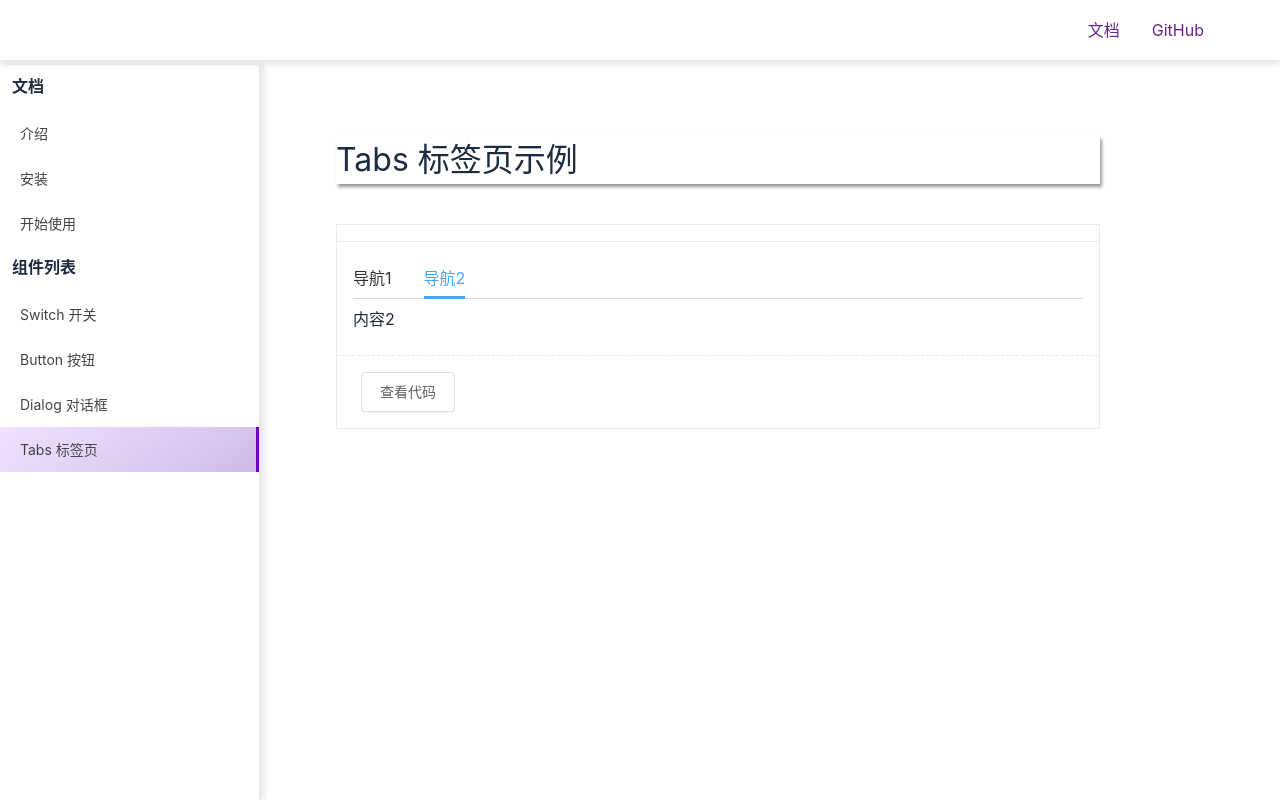
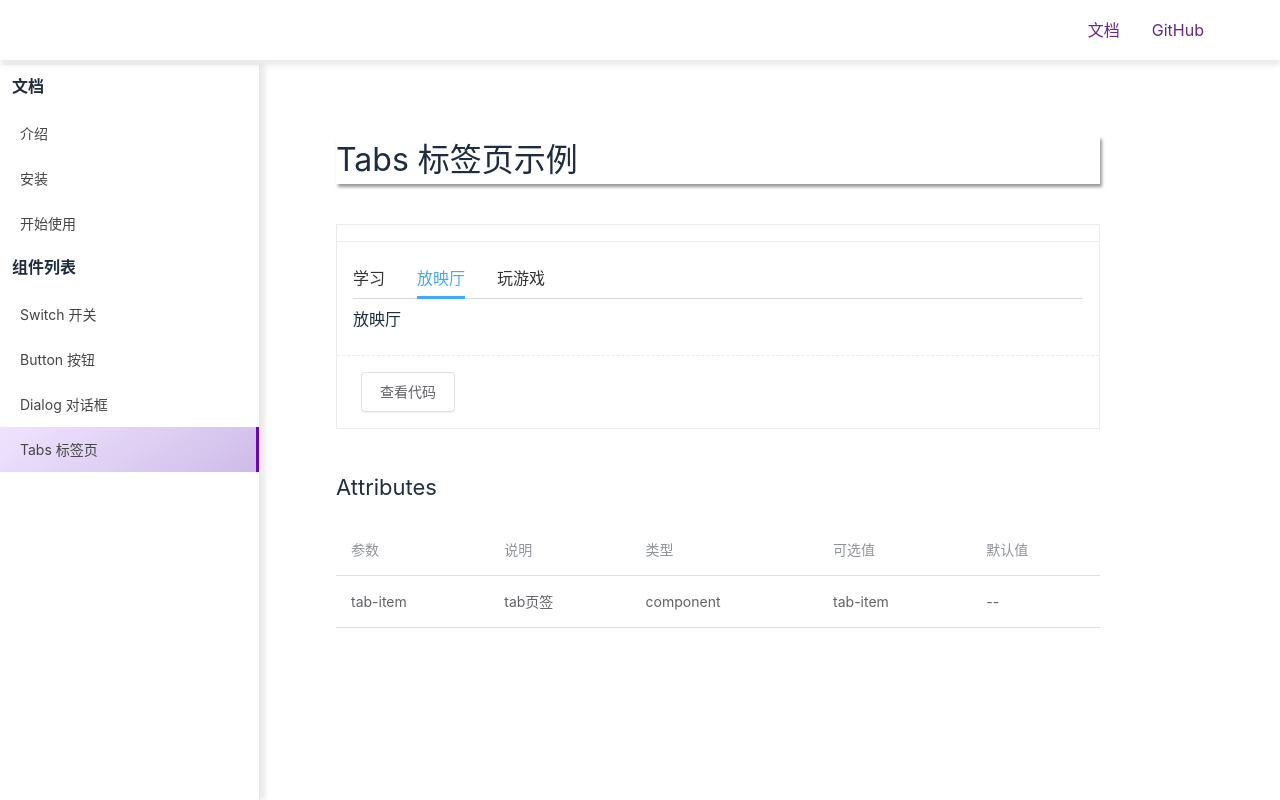
Before and after one commit to JaniceZD/gulu-ui-vue3, a Vue app: page /#/doc/tabs in a window 1280 px wide. Built offline with nearby package versions, Linux system fonts and the light colour scheme.

Commit message:
Tabs文档添加属性说明

```diff
--- a/src/components/Tabs1.demo.vue
+++ b/src/components/Tabs1.demo.vue
@@ -2,9 +2,10 @@
   常规使用
 </demo>
 <template>
-  <Tabs v-model:selected="x">
-    <Tab title="导航1">内容1</Tab>
-    <Tab title="导航2">内容2</Tab>
+  <Tabs v-model:selected="title">
+    <Tab title="学习">学习</Tab>
+    <Tab title="放映厅">放映厅</Tab>
+    <Tab title="玩游戏">玩游戏</Tab>
   </Tabs>
 </template>
 
@@ -17,9 +18,9 @@ export default {
     Tab,
   },
   setup() {
-    const x = ref('导航2');
+    const title = ref('放映厅');
     return {
-      x,
+      title,
     };
   },
 };
--- a/src/components/TabsDemo.vue
+++ b/src/components/TabsDemo.vue
@@ -1,14 +1,26 @@
 <template>
   <h1 class="doc-title">Tabs 标签页示例</h1>
   <Demo :component="Tabs1Demo" />
+  <Attr :data="data"></Attr>
 </template>
 <script lang="ts">
 import Demo from './Demo.vue';
 import Tabs1Demo from './Tabs1.demo.vue';
+import { ref } from 'vue';
+import { Attr } from '../lib/index';
 export default {
-  components: { Demo },
+  components: { Demo, Attr },
   setup() {
-    return { Tabs1Demo };
+    const data = ref([
+      {
+        params: 'tab-item',
+        desc: 'tab页签',
+        type: 'component',
+        select: 'tab-item',
+        default: '--',
+      },
+    ]);
+    return { Tabs1Demo, data };
   },
 };
 </script>
```
